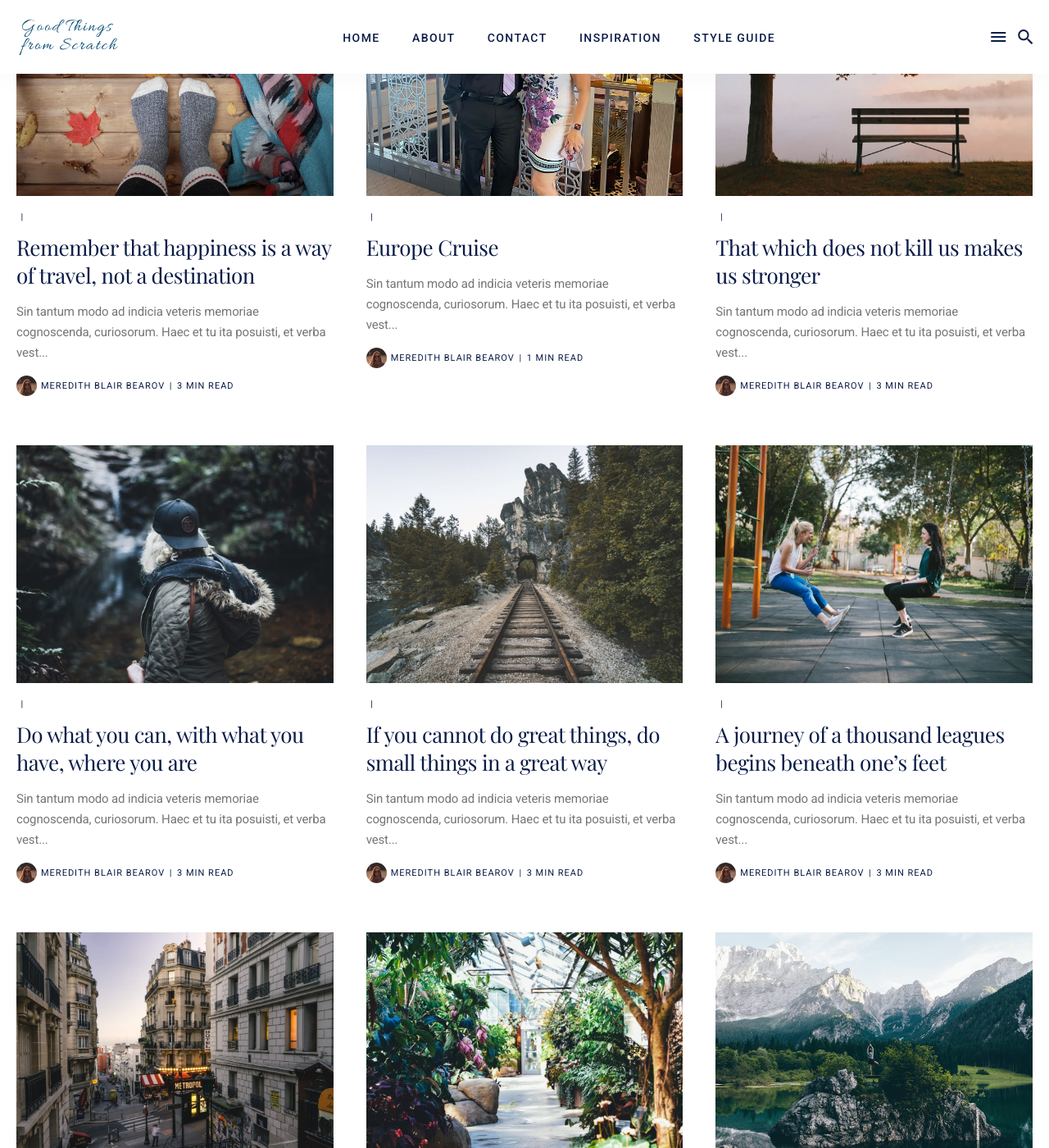
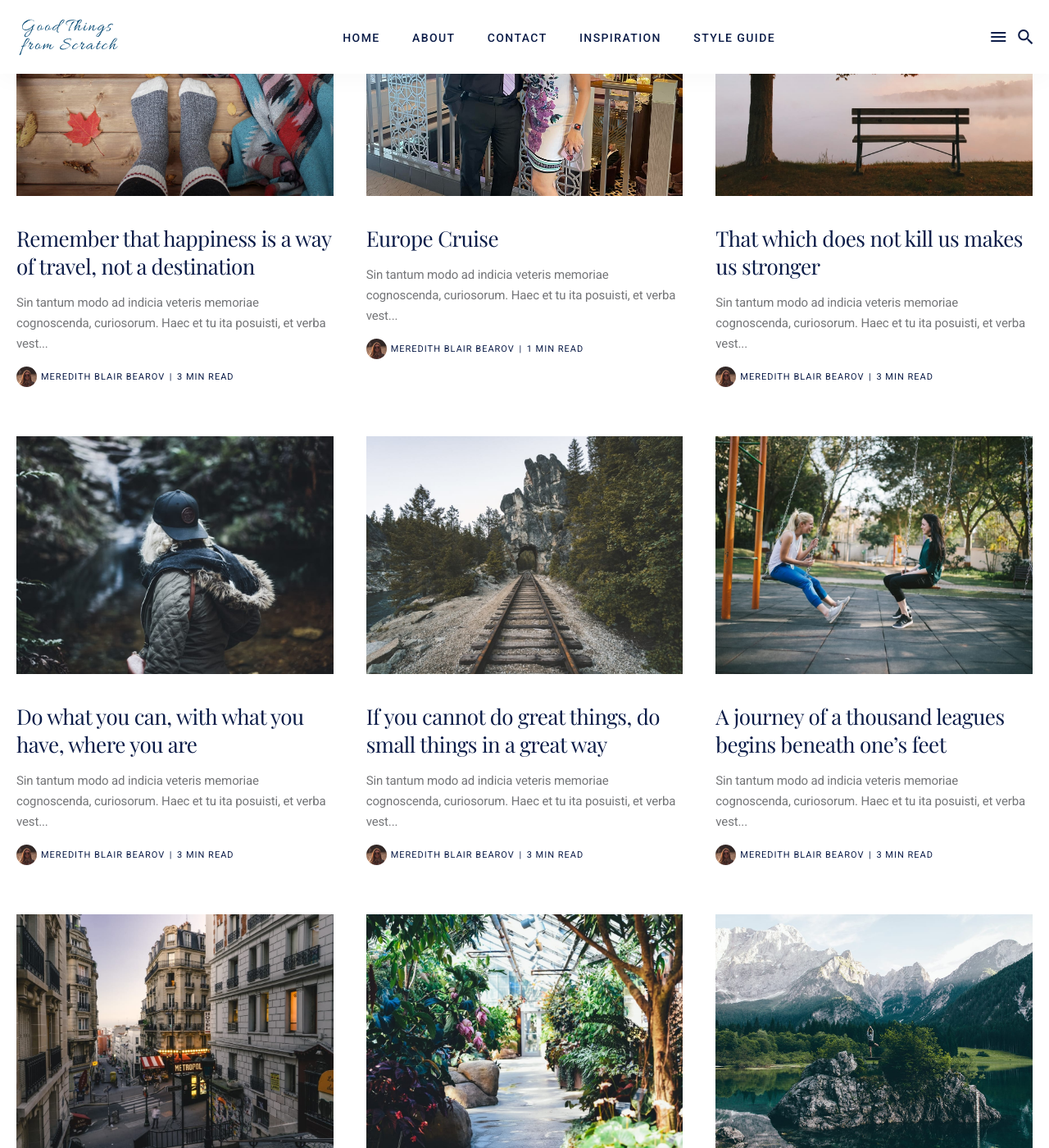
Before and after one commit to avarndell/GoodThingsFromScratch, a Jekyll site: the page built from index.html, in a window 1280 px wide and 1400 px high, scrolled down 934 px. Shown: the whole window at 82% size. Built offline with Jekyll 4.4.1, drawn with Linux system fonts in a browser that asks for light colours; nearby versions of some CDN libraries; the list of posts is cut into pages by our own code.

Commit message:
change tag box content

```diff
--- a/_sass/4-layouts/home-page.scss
+++ b/_sass/4-layouts/home-page.scss
@@ -68,9 +68,9 @@
     display: flex;
 
     &::before {
-      content: "|";
+      // content: "|";
       display: block;
-      padding: 0 .35rem;
+      padding: 0 0.35rem;
     }
 
     .article__tag {
@@ -94,9 +94,7 @@
       }
     }
   }
-
 }
-
 
 .article__bottom {
   display: flex;
@@ -116,7 +114,7 @@
   &::after {
     content: "|";
     display: block;
-    padding: 0 .35rem;
+    padding: 0 0.35rem;
   }
 
   .article__author-image {
```
